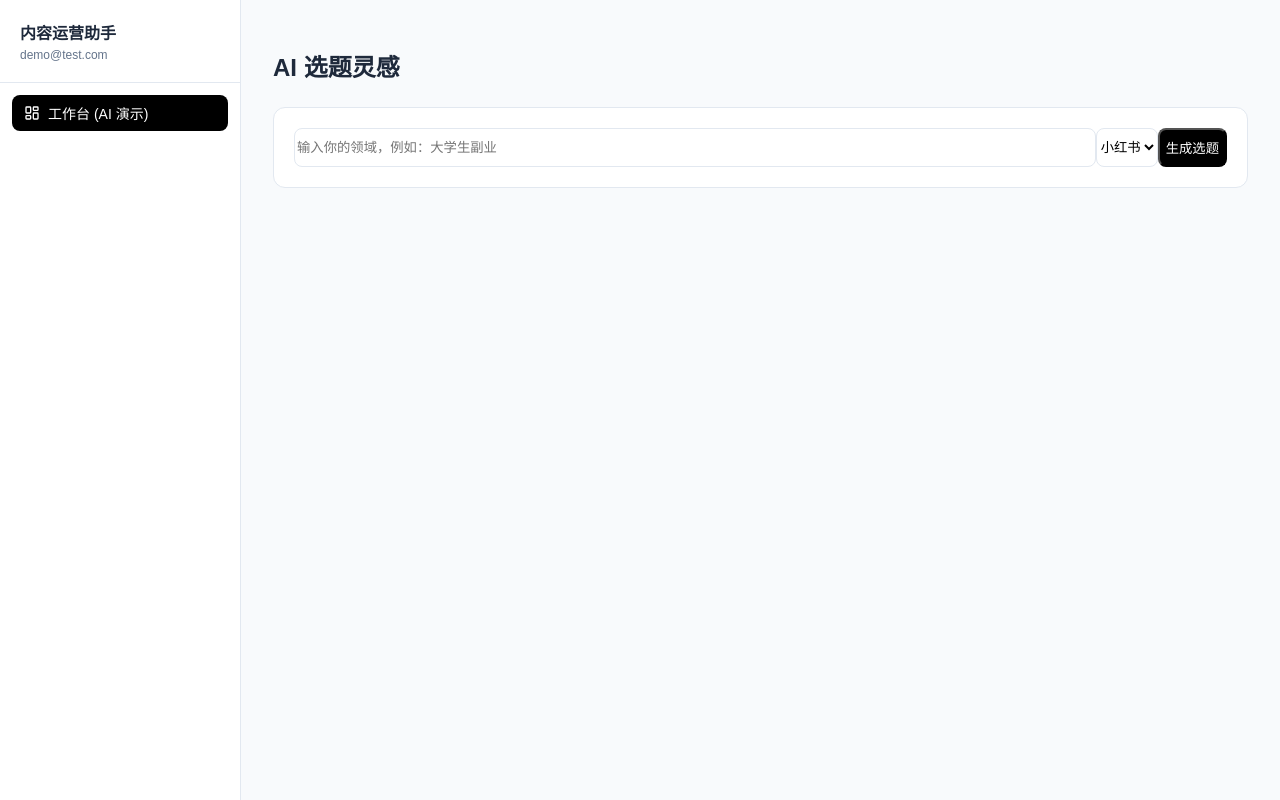
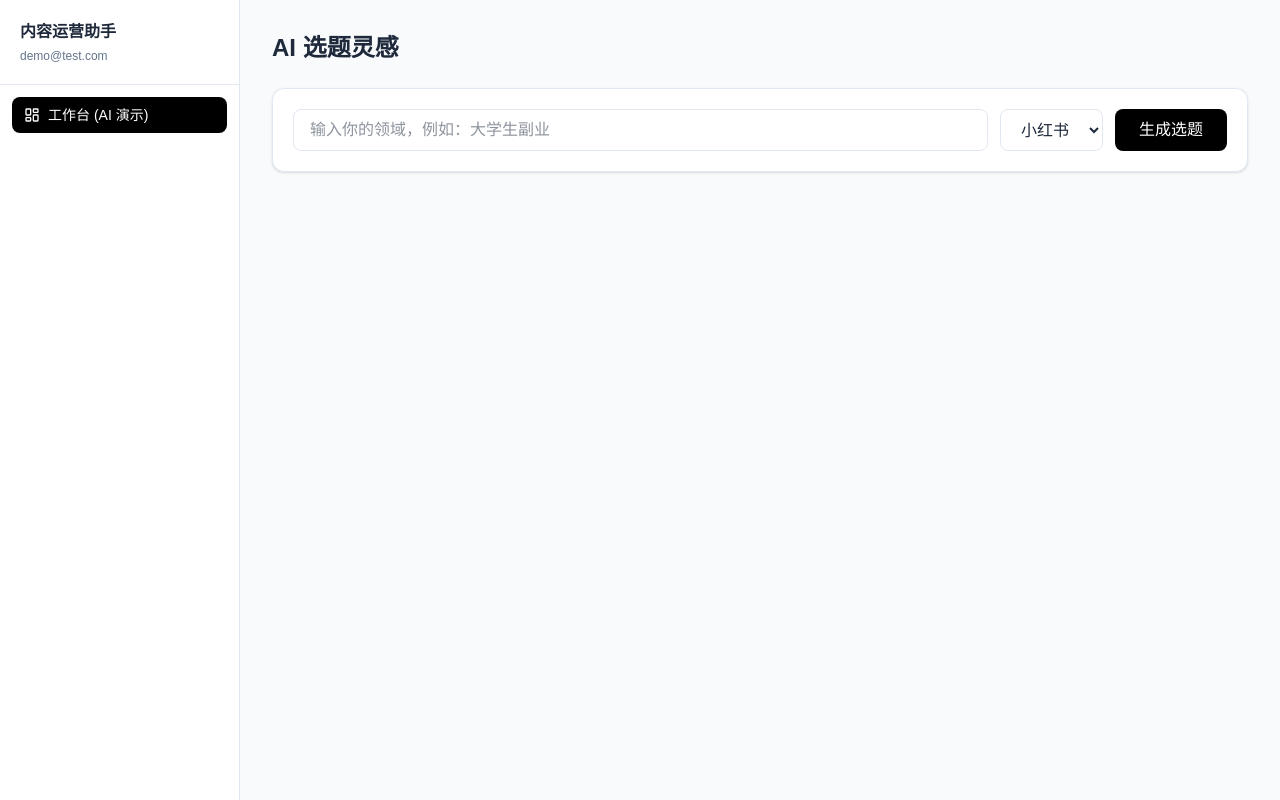
Before and after one commit to 1955665960-cell/content-ops, a Next.js app: page / in a window 1280 px wide. Built offline with nearby package versions, Linux system fonts and the light colour scheme.

Commit message:
fix: restore frontend deps and tailwind

```diff
--- a/app/globals.css
+++ b/app/globals.css
@@ -1,6 +1,4 @@
-@tailwind base;
-@tailwind components;
-@tailwind utilities;
+@import "tailwindcss";
 
 body {
   margin: 0;
```
Also changed, not shown: package.json (+8 -4 lines), 1 other file (tests, documents, lock files or other folders).
